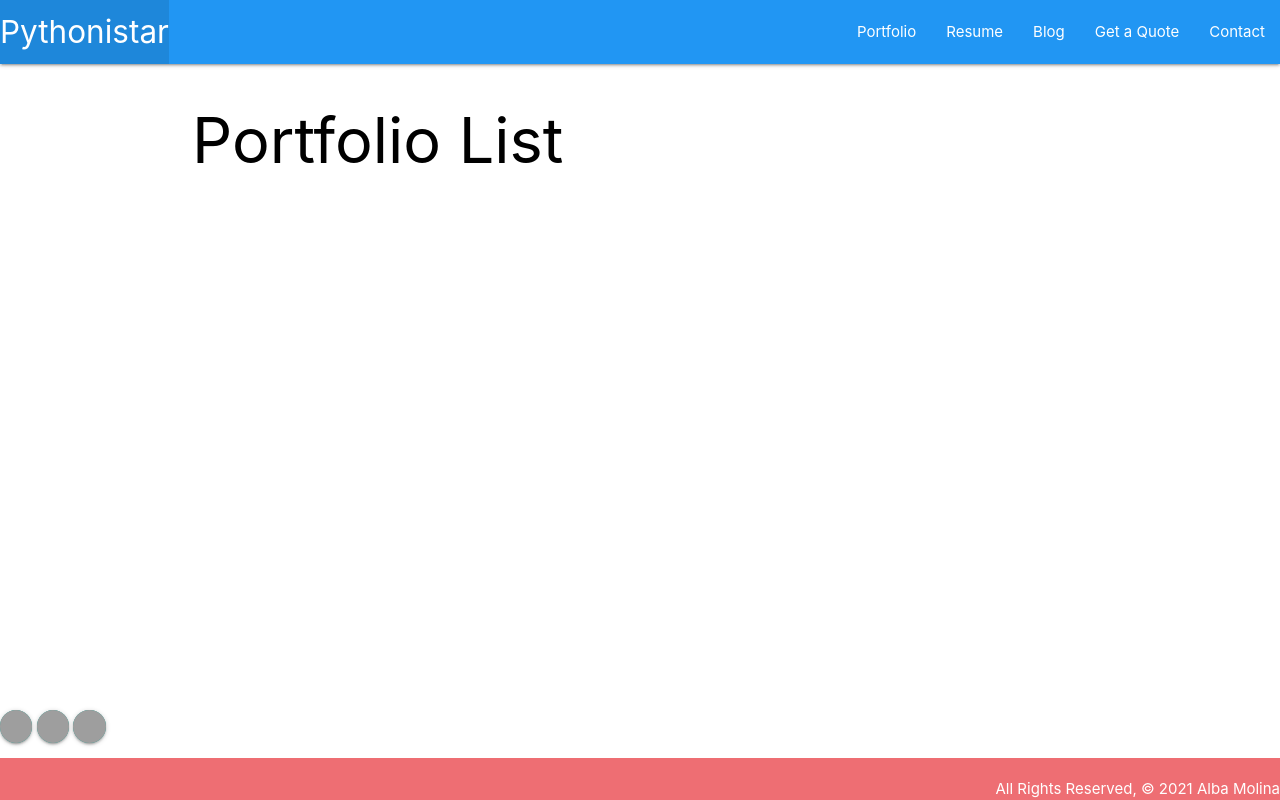
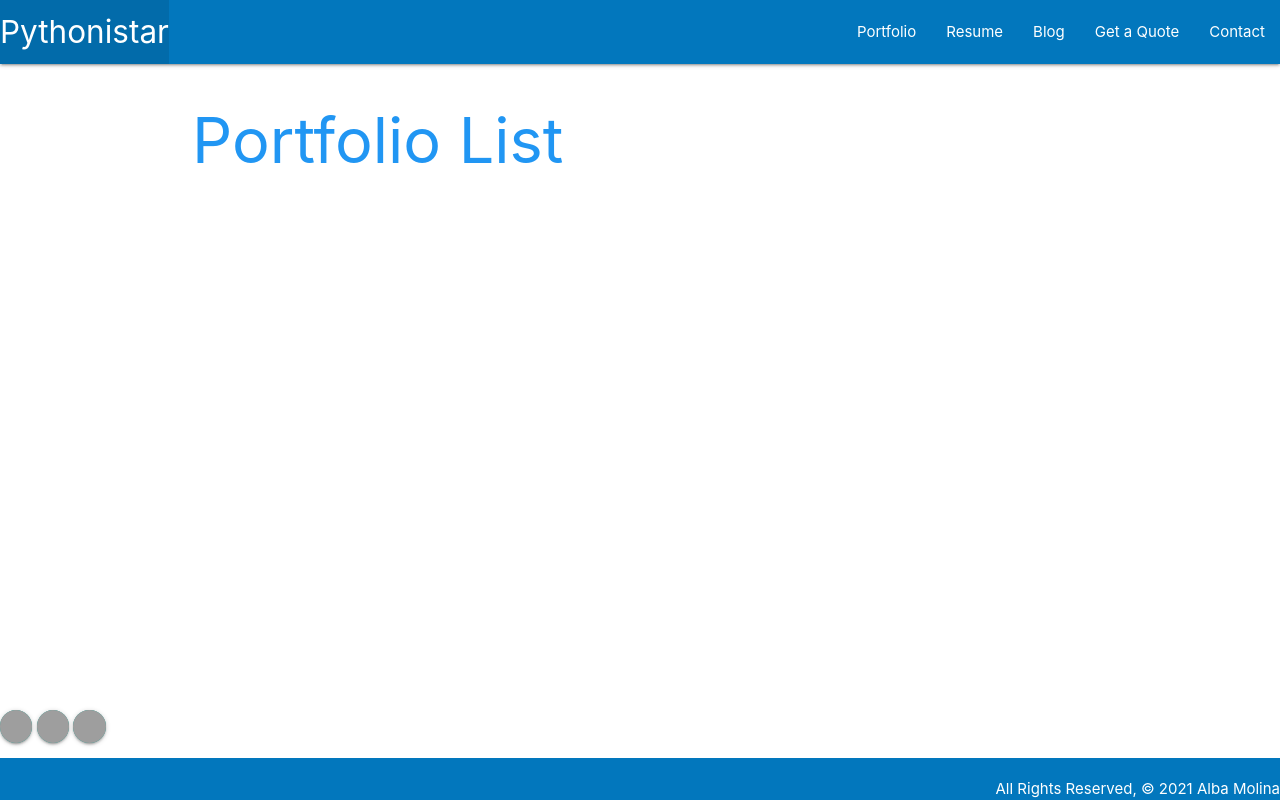
Before and after one commit to alba-molina-nyc/alba_portfolio_website, a Django app: page /portfolios/ in a window 1280 px wide. Run offline with Django 3.2, Linux system fonts and the light colour scheme; data that the repository does not hold is empty; grey boxes are pictures that could not be loaded.

Commit message:
changes color for header and footer

```diff
--- a/main_app/templates/base.html
+++ b/main_app/templates/base.html
@@ -21,7 +21,7 @@
   <body style="ttps://images.unsplash.com/photo-1572177812156-58036aae439c?ixlib=rb-1.2.1&ixid=MnwxMjA3fDB8MHxzZWFyY2h8MXx8cHJvamVjdHN8ZW58MHx8MHx8&auto=format&fit=crop&w=700&q=60">
     <header class="navbar-fixed">
       <nav>
-        <div class="blue nav-wrapper" class="pink">
+        <div class="light-blue darken-3 nav-wrapper" class="pink">
             <ul>
                 <li><a href="{% url 'home' %}" class="left brand-logo">Pythonistar</a></li>
             </ul>
@@ -76,7 +76,7 @@
     class="circle">
   </i>  </a>
   </p>
-  <footer class="page-footer">
+  <footer class="light-blue darken-3 page-footer">
 
 
     <div class="right">
--- a/main_app/templates/portfolios/detail.html
+++ b/main_app/templates/portfolios/detail.html
@@ -6,7 +6,7 @@
 
 <div class="card">
   <div class="card-content">
-    <span class="card-title"><h1>{{ portfolio.name }} </h1></span>
+    <span class="card-title; blue-text"><h1>{{ portfolio.name }} </h1></span>
     <h5>Project Description: </h5>
     <p> {{ portfolio.description }}</p>
 
--- a/main_app/templates/portfolios/index.html
+++ b/main_app/templates/portfolios/index.html
@@ -1,9 +1,6 @@
 {% extends 'base.html' %} {% block content %}
-<h1>Portfolio List</h1>
+<h1 class="blue-text">Portfolio List</h1>
 {% for portfolio in portfolios %}
-
-
-
 
 <div class="card-panel hoverable">
   <a href="{% url 'detail' portfolio.id %}">
```
